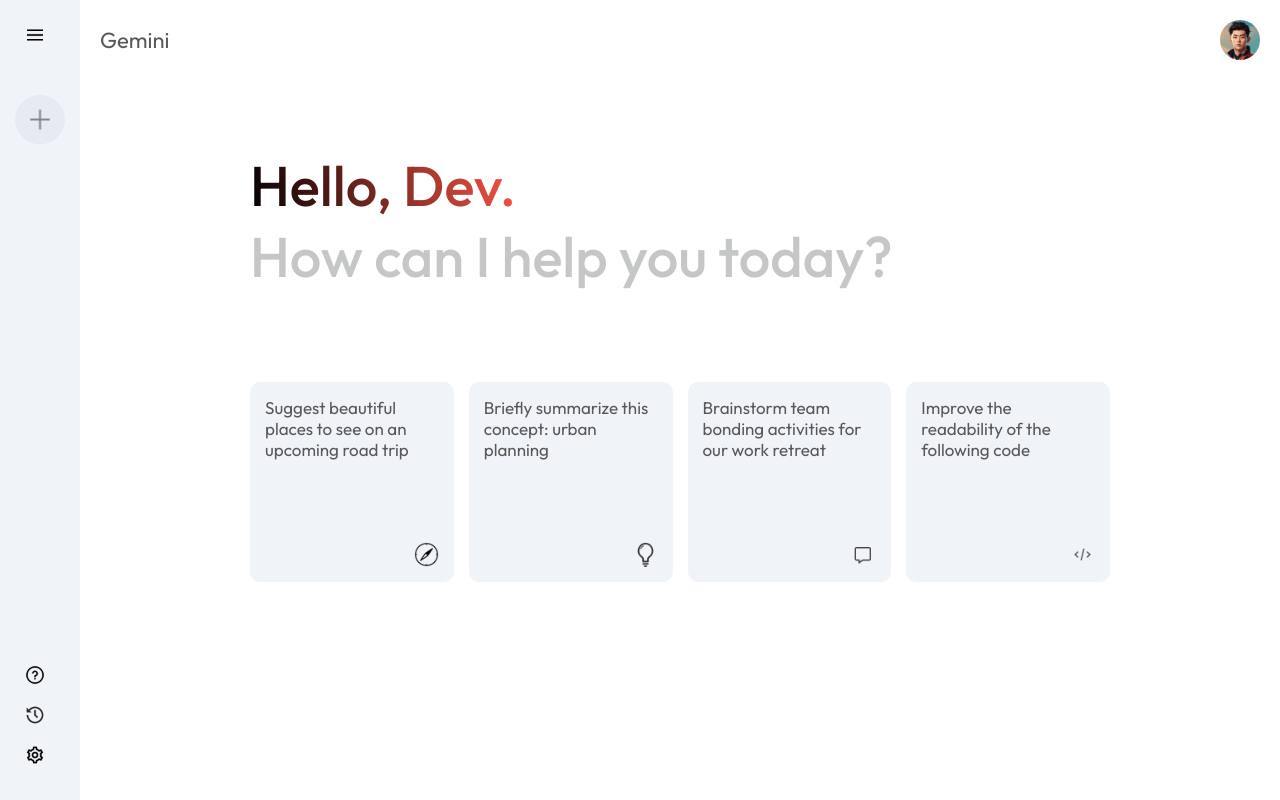
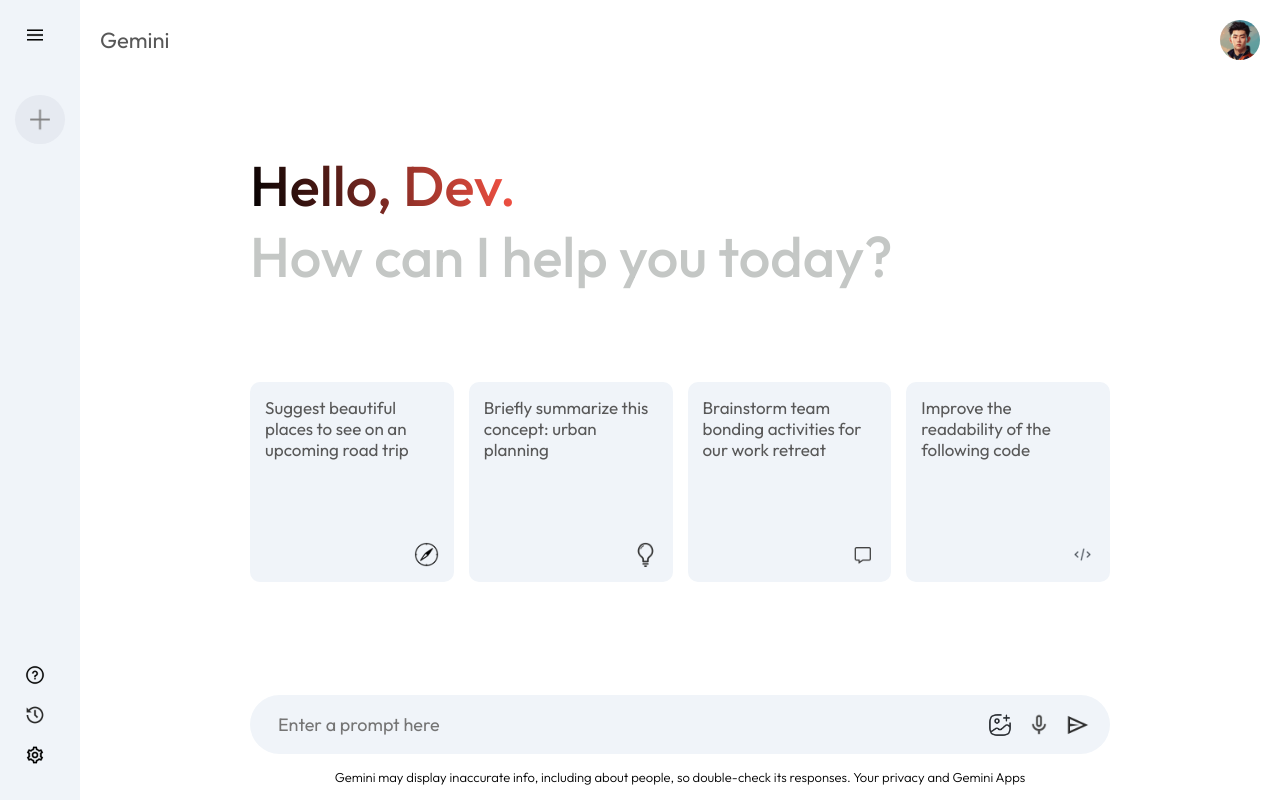
Before and after one commit to VanshitAngra/geminiClone, a React (Vite) app: page / in a window 1280 px wide. Built offline with nearby package versions, Linux system fonts and the light colour scheme.

Commit message:
completion of UI of project

```diff
--- a/src/components/Main/Main.css
+++ b/src/components/Main/Main.css
@@ -63,3 +63,43 @@
 .main .card:hover{
     background-color: #dfe4ea;
 }
+.main-bottom{
+    position: absolute;
+    bottom: 0;
+    width: 100%;
+    max-width: 900px;
+    padding: 0px 20px;
+    margin: auto;
+}
+.search-box{
+    display: flex;
+    align-items: center;
+    justify-content: space-between;
+    gap: 20px;
+    background-color: #f0f4f9;
+    padding: 10px 20px;
+    border-radius: 50px;
+}
+.search-box img{
+    width: 24px;
+    cursor: pointer;
+}
+.search-box input{
+    flex: 1;
+    background: transparent;
+    border: none;
+    outline: none;
+    padding: 8px;
+    font-size: 18px;
+}
+.image{
+    display: flex;
+    align-items: center;
+    gap: 15px;
+}
+.main .bottom-info{
+    font-size: 13px;
+    margin: 15px auto;
+    text-align: center;
+    font-weight: 300;
+}
--- a/src/components/Main/Main.jsx
+++ b/src/components/Main/Main.jsx
@@ -31,6 +31,19 @@
                     <img src={assets.code_icon} alt="" />
                 </div>
             </div>
+            <div className="main-bottom">
+                <div className="search-box">
+                    <input type="text" placeholder='Enter a prompt here'/>
+                    <div className='image'>
+                        <img src={assets.gallery_icon} alt="" />
+                        <img src={assets.mic_icon} alt="" />
+                        <img src={assets.send_icon} alt="" />
+                    </div>
+                </div>
+                <p className="bottom-info">
+                Gemini may display inaccurate info, including about people, so double-check its responses. Your privacy and Gemini Apps</p>
+
+            </div>
         </div>
 
     </div>
```
